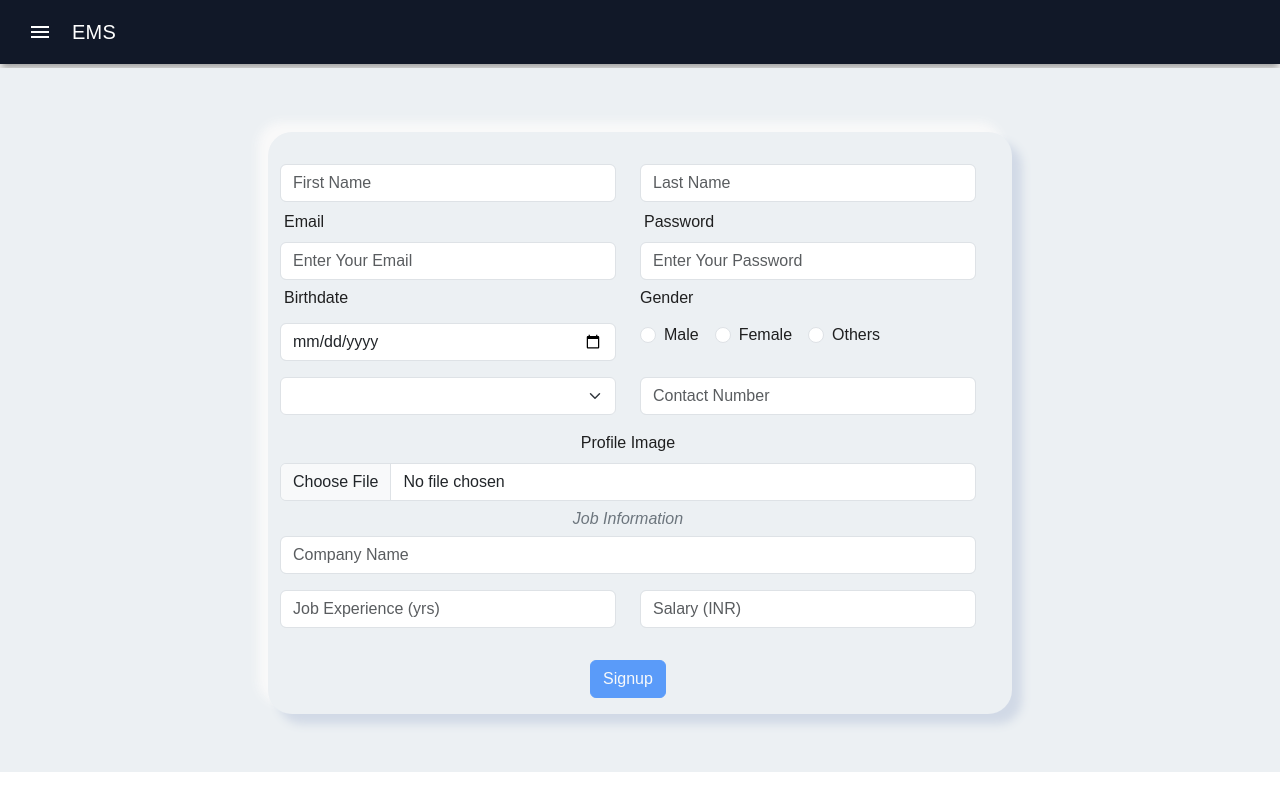
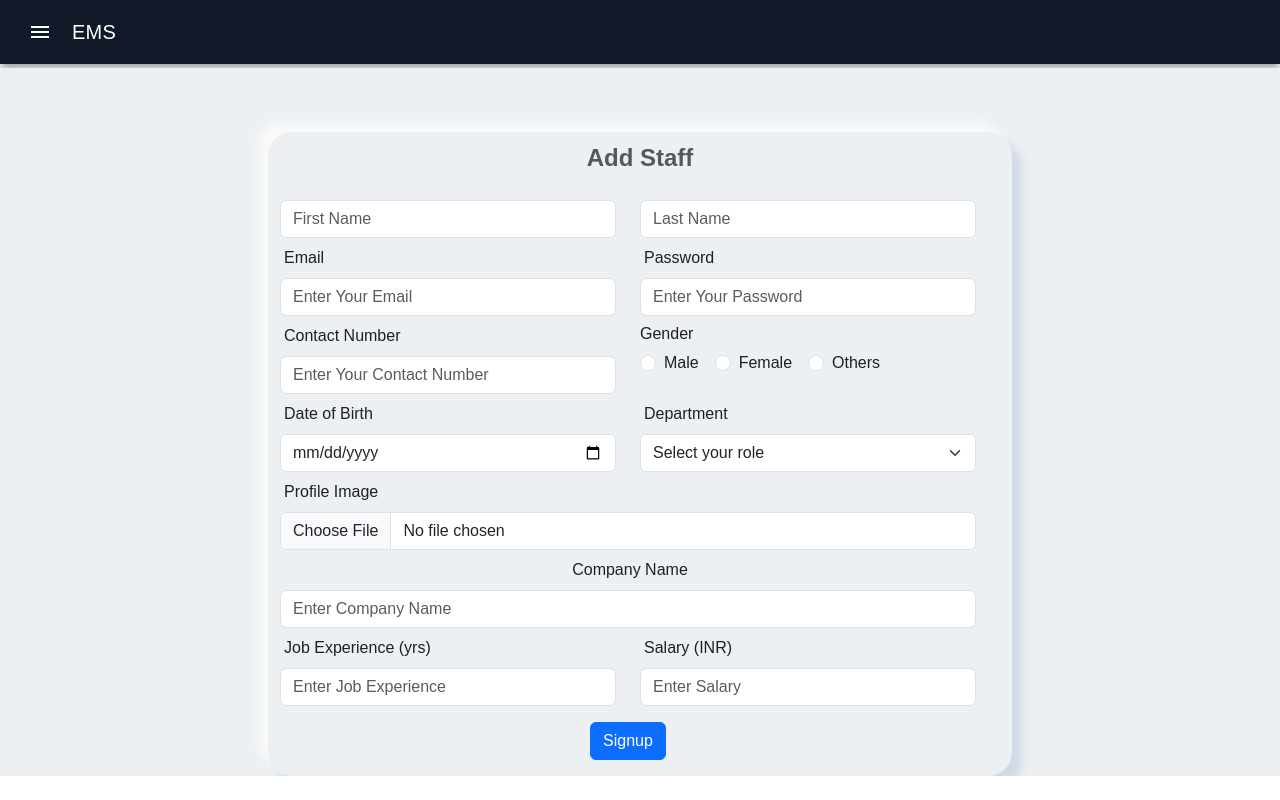
Before and after one commit to jayshree-1310/Employee_Management_system, an Angular app: page /add-staff in a window 1280 px wide. Built offline with nearby package versions, Linux system fonts and the light colour scheme.

Commit message:
employee post

```diff
--- a/src/app/Admin/add-staff/add-staff.component.html
+++ b/src/app/Admin/add-staff/add-staff.component.html
@@ -1,50 +1,32 @@
 <div class="container d-flex justify-content-center align-items-center mt-5">
   <div class="row box-area mt-md-3 col-md-8">
-    <div
-      class="text-center mt-2 text-muted mb-2"
-      style="font-weight: bold; font-size: 1.5em"
-    ></div>
+    <div class="text-center mt-2 text-muted mb-2" style="font-weight: bold; font-size: 1.5em">
+      Add Staff
+    </div>
     <!-- Modal -->
     <div class="row mt-3">
-      <form
-        [formGroup]="addStaffForm"
-        novalidate
-        class="mb-md-3"
-        (ngSubmit)="submitaddStaffForm()"
-      >
+      <form [formGroup]="addStaffForm" novalidate class="mb-md-3" (ngSubmit)="submitaddStaffForm()">
         <!-- FIRST AND LAST NAME -->
         <div class="row">
           <div class="col">
-            <input
-              type="text"
-              class="form-control"
-              formControlName="firstName"
-              placeholder="First Name"
-              [ngClass]="{'is-valid':(firstName.touched || firstName.dirty)&&!(firstName.errors?.['required'] || (firstName.errors?.['pattern'])),'is-invalid':((firstName.touched||firstName.dirty) && (firstName.errors?.['required'] || (firstName.errors?.['pattern'])))}"
-            />
-            @if ((firstName.touched || firstName.dirty) &&
-            firstName.errors?.['required']) {
-            <div class="invalid-feedback ps-1">*FirstName is Required.</div>
-            } @if (firstName.errors?.['pattern']&&(firstName.touched ||
-            firstName.dirty)) {
+            <input type="text" class="form-control" formControlName="firstName" id="firstName" name="firstName"
+              placeholder="First Name" autocomplete="given-name"
+              [ngClass]="{'is-valid': (firstName.touched || firstName.dirty) && !(firstName.errors?.['required'] || (firstName.errors?.['pattern'])), 'is-invalid': ((firstName.touched || firstName.dirty) && (firstName.errors?.['required'] || (firstName.errors?.['pattern'])))}" />
+            @if ((firstName.touched || firstName.dirty) && firstName.errors?.['required']) {
+            <div class="invalid-feedback ps-1">*First Name is Required.</div>
+            } @if (firstName.errors?.['pattern'] && (firstName.touched || firstName.dirty)) {
             <div class="invalid-feedback mb-1 ps-1 abc">
               *Only alphabets and spaces allowed
             </div>
             }
           </div>
           <div class="col">
-            <input
-              type="text"
-              class="form-control"
-              placeholder="Last Name"
-              formControlName="lastName"
-              [ngClass]="{'is-valid':(lastName.touched || lastName.dirty)&&!(lastName.errors?.['required'] || (lastName.errors?.['pattern'])),'is-invalid':((lastName.touched||lastName.dirty) && (lastName.errors?.['required'] || (lastName.errors?.['pattern'])))}"
-            />
-            @if ((lastName.touched || lastName.dirty) &&
-            lastName.errors?.['required']) {
-            <div class="invalid-feedback ps-1">*LastName is Required.</div>
-            } @if (lastName.errors?.['pattern']&&(lastName.touched ||
-            lastName.dirty)) {
+            <input type="text" class="form-control" placeholder="Last Name" formControlName="lastName" id="lastName"
+              name="lastName" autocomplete="family-name"
+              [ngClass]="{'is-valid': (lastName.touched || lastName.dirty) && !(lastName.errors?.['required'] || (lastName.errors?.['pattern'])), 'is-invalid': ((lastName.touched || lastName.dirty) && (lastName.errors?.['required'] || (lastName.errors?.['pattern'])))}" />
+            @if ((lastName.touched || lastName.dirty) && lastName.errors?.['required']) {
+            <div class="invalid-feedback ps-1">*Last Name is Required.</div>
+            } @if (lastName.errors?.['pattern'] && (lastName.touched || lastName.dirty)) {
             <div class="invalid-feedback mb-1 ps-1 abc">
               *Only alphabets and spaces allowed
             </div>
@@ -56,99 +38,57 @@
         <div class="row mt-2">
           <div class="col abc">
             <label for="email" class="form-label ps-1">Email</label>
-            <input
-              type="email"
-              class="form-control"
-              placeholder="Enter Your Email"
-              name="email"
-              id="email"
-              formControlName="email"
-              [ngClass]="{'is-valid':(id.touched || id.dirty)&&!(id.errors?.['required'] || (id.errors?.['pattern'])),'is-invalid':((id.touched||id.dirty) && (id.errors?.['required'] || (id.errors?.['pattern'])))}"
-            />
-            @if ((id.touched || id.dirty) && id.errors?.['required']) {
+            <input type="email" class="form-control" placeholder="Enter Your Email" name="email" id="email"
+              formControlName="email" autocomplete="email"
+              [ngClass]="{'is-valid': (email.touched || email.dirty) && !(email.errors?.['required'] || (email.errors?.['pattern'])), 'is-invalid': ((email.touched || email.dirty) && (email.errors?.['required'] || (email.errors?.['pattern'])))}" />
+            @if ((email.touched || email.dirty) && email.errors?.['required']) {
             <div class="invalid-feedback ps-1 abc">*Email is Required.</div>
-            } @if (id.errors?.['pattern']&&(id.touched || id.dirty)) {
+            } @if (email.errors?.['pattern'] && (email.touched || email.dirty)) {
             <div class="invalid-feedback mb-1 ps-1 abc">*Email is Invalid.</div>
             }
           </div>
           <div class="col abc">
             <label for="password" class="form-label ps-1">Password</label>
-            <input
-              type="password"
-              class="form-control"
-              placeholder="Enter Your Password"
-              id="password"
-              name="password"
-              formControlName="password"
-              [ngClass]="{'is-valid':(password.touched || password.dirty)&&!(password.errors?.['required'] || (password.errors?.['pattern'])),'is-invalid':((password.touched||password.dirty) && (password.errors?.['required'] || (password.errors?.['pattern'])))}"
-            />
-            @if ((password.touched || password.dirty) &&
-            password.errors?.['required']) {
+            <input type="password" class="form-control" placeholder="Enter Your Password" id="password"
+              name="password" formControlName="password" autocomplete="new-password"
+              [ngClass]="{'is-valid': (password.touched || password.dirty) && !(password.errors?.['required'] || (password.errors?.['pattern'])), 'is-invalid': ((password.touched || password.dirty) && (password.errors?.['required'] || (password.errors?.['pattern'])))}" />
+            @if ((password.touched || password.dirty) && password.errors?.['required']) {
             <div class="invalid-feedback ps-1 abc">*Password is Required.</div>
-            } @if (password.errors?.['pattern']&&(password.touched ||
-            password.dirty)) {
+            } @if (password.errors?.['pattern'] && (password.touched || password.dirty)) {
             <div class="invalid-feedback mb-1 ps-1 abc">
-              *Password must contain at least 8 characters,1 Uppercase,1
-              Lowercase,1 number,1 special characters.
+              *Password must contain at least 8 characters, 1 Uppercase, 1 Lowercase, 1 number, 1 special characters.
             </div>
             }
           </div>
         </div>
 
-        <div class="row mt-1">
+        <!-- Rest of the form fields go here -->
+        <!-- Rest of the form fields -->
+<!-- PERSONAL INFORMATION -->
+<div class="row mt-2">
   <div class="col abc">
-            <h6>
-              <label for="datepicker" class="form-label mt-1 ps-1"
-                >Birthdate</label
-              >
-            </h6>
-            <input
-              type="date"
-              class="form-control"
-              id="datepicker"
-              formControlName="dateOfBirth"
-              [ngClass]="{'is-valid':(dob.touched || dob.dirty)&&!(dob.errors?.['required'] ),'is-invalid':((dob.touched||dob.dirty) && (dob.errors?.['required'] ))}"
-            />
-            @if ((dob.touched || dob.dirty) && dob.errors?.['required']) {
-            <div class="invalid-feedback ps-1 abc">*BirthDate is Required.</div>
+    <label for="contact" class="form-label ps-1">Contact Number</label>
+    <input type="text" class="form-control" placeholder="Enter Your Contact Number" name="contact" id="contact"
+      formControlName="contact" autocomplete="tel"
+      [ngClass]="{'is-valid': (contact.touched || contact.dirty) && !(contact.errors?.['required'] || (contact.errors?.['pattern'])), 'is-invalid': ((contact.touched || contact.dirty) && (contact.errors?.['required'] || (contact.errors?.['pattern'])))}" />
+    @if ((contact.touched || contact.dirty) && contact.errors?.['required']) {
+    <div class="invalid-feedback ps-1 abc">*Contact Number is Required.</div>
+    } @if (contact.errors?.['pattern'] && (contact.touched || contact.dirty)) {
+    <div class="invalid-feedback mb-1 ps-1 abc">*Number is Invalid.</div>
     }
   </div>
   <div class="col abc">
-            <div class="row mb-2 mt-1">
     <h6>Gender</h6>
-            </div>
-
-            <div class="row">
-              <div class="col">
     <div class="form-check form-check-inline">
-                  <input
-                    class="form-check-input"
-                    type="radio"
-                    name="gender"
-                    id="male"
-                    value="m"
-                    formControlName="gender"
-                  />
-                  <label class="form-label" for="male">Male</label>
+      <input class="form-check-input" type="radio" name="gender" id="male" value="m" formControlName="gender" />
+      <label class="form-check-label" for="male">Male</label>
     </div>
     <div class="form-check form-check-inline">
-                  <input
-                    class="form-check-input"
-                    type="radio"
-                    name="gender"
-                    id="female"
-                    value="f"
-                  />
-                  <label class="form-label" for="female">Female</label>
+      <input class="form-check-input" type="radio" name="gender" id="female" value="f" formControlName="gender" />
+      <label class="form-check-label" for="female">Female</label>
     </div>
     <div class="form-check form-check-inline">
-                  <input
-                    class="form-check-input"
-                    type="radio"
-                    name="gender"
-                    id="others"
-                    value="o"
-                  />
+      <input class="form-check-input" type="radio" name="gender" id="others" value="o" formControlName="gender" />
       <label class="form-check-label" for="others">Others</label>
     </div>
     @if (gender.touched && gender.errors?.['required']) {
@@ -158,112 +98,68 @@
     }
   </div>
 </div>
-          </div>
-        </div>
 
-        <div class="row mt-3">
-          <div class="col">
-            <select
-              class="form-select"
-              formControlName="department"
-              [ngClass]="{'is-valid':(department.touched || department.dirty)&&!(department.errors?.['required'] ),'is-invalid':((department.touched||department.dirty) && (department.errors?.['required'] ))}"
-            >
-              <option value="default" selected hidden>Select your role</option>
-              @for (item of roleOptions; track $index) {
-              <option value="{{ $index }}">
-                {{ item | titlecase }}
-              </option>
-              }
-            </select>
-            @if ((department.touched || department.dirty) &&
-            department.errors?.['required']) {
-            <div class="invalid-feedback ps-1 abc">
-              *Department is Required.
-            </div>
+<div class="row mt-2">
+  <div class="col abc">
+    <label for="dateOfBirth" class="form-label ps-1">Date of Birth</label>
+    <input type="date" class="form-control" id="dateOfBirth" name="dateOfBirth" formControlName="dateOfBirth"
+      autocomplete="bday"
+      [ngClass]="{'is-valid': (dob.touched || dob.dirty) && !(dob.errors?.['required']), 'is-invalid': ((dob.touched || dob.dirty) && (dob.errors?.['required']))}" />
+    @if ((dob.touched || dob.dirty) && dob.errors?.['required']) {
+    <div class="invalid-feedback ps-1 abc">*Date of Birth is Required.</div>
     }
   </div>
-          <div class="col">
-            <input
-              type="number"
-              class="form-control"
-              placeholder="Contact Number"
-              formControlName="contact"
-              [ngClass]="{'is-valid':(contact.touched || contact.dirty)&&!(contact.errors?.['required'] || (contact.errors?.['pattern'])),'is-invalid':((contact.touched||id.dirty) && (contact.errors?.['required'] || (contact.errors?.['pattern'])))}"
-            />
-            @if ((contact.touched || contact.dirty) &&
-            contact.errors?.['required']) {
-            <div class="invalid-feedback ps-1 abc">
-              *Contact Number is Required.
-            </div>
-            } @if (contact.errors?.['pattern']&&(contact.touched ||
-            contact.dirty)) {
-            <div class="invalid-feedback mb-1 ps-1 abc">
-              *Number is Invalid.
-            </div>
+  <div class="col abc">
+    <label for="department" class="form-label ps-1">Department</label>
+    <select class="form-select" formControlName="department" id="department"
+      [ngClass]="{'is-valid': (department.touched || department.dirty) && !(department.errors?.['required']), 'is-invalid': ((department.touched || department.dirty) && (department.errors?.['required']))}" autocomplete="organization">
+      <option value="default" selected hidden>Select your role</option>
+      <option *ngFor="let role of roleOptions">{{ role }}</option>
+    </select>
+    @if ((department.touched || department.dirty) && department.errors?.['required']) {
+    <div class="invalid-feedback ps-1 abc">*Department is Required.</div>
     }
   </div>
 </div>
 
-        <div class="row mt-3">
-          <div class="col">
-            <label for="profile" class="form-label">Profile Image</label>
-            <input
-              type="file"
-              class="form-control"
-              id="profile"
-              formControlName="image"
-              [ngClass]="{'is-valid':(image.touched || image.dirty)&&!(image.errors?.['required'] ),'is-invalid':((image.touched||image.dirty) && (image.errors?.['required'] ))}"
-            />
-          </div>
+<div class="row mt-2">
+  <div class="col abc">
+    <label for="image" class="form-label ps-1">Profile Image</label>
+    <input type="file" class="form-control" id="image" formControlName="image"
+      [ngClass]="{'is-valid': (image.touched || image.dirty) && !(image.errors?.['required']), 'is-invalid': ((image.touched || image.dirty) && (image.errors?.['required']))}" />
     @if ((image.touched || image.dirty) && image.errors?.['required']) {
     <div class="invalid-feedback ps-1 mb-1 abc">*Image is Required.</div>
     }
   </div>
+</div>
 
 <!-- JOB INFORMATION -->
 <div class="row mt-2">
-          <div class="col form-heading">
-            <h6 class="text-secondary fst-italic">Job Information</h6>
+  <div class="col">
+    <label for="company" class="form-label ps-1">Company Name</label>
+    <input type="text" class="form-control" placeholder="Enter Company Name" formControlName="company"
+      autocomplete="organization" />
   </div>
 </div>
 
-        <div class="row">
-          <div class="col">
-            <input
-              type="text"
-              class="form-control"
-              placeholder="Company Name"
-              formControlName="company"
-            />
+<div class="row mt-2">
+  <div class="col abc">
+    <label for="experience" class="form-label ps-1">Job Experience (yrs)</label>
+    <input type="number" class="form-control" placeholder="Enter Job Experience" formControlName="experience" />
+  </div>
+  <div class="col abc">
+    <label for="salary" class="form-label ps-1">Salary (INR)</label>
+    <input type="number" class="form-control" placeholder="Enter Salary" formControlName="salary" />
   </div>
 </div>
 
+
         <div class="row mt-3">
-          <div class="col">
-            <input
-              type="number"
-              class="form-control"
-              placeholder="Job Experience (yrs)"
-              formControlName="experience"
-            />
-          </div>
-          <div class="col">
-            <input
-              type="number"
-              class="form-control"
-              placeholder="Salary (INR)"
-              formControlName="salary"
-            />
+          <div class="col text-center">
+            <button type="submit" class="btn btn-primary">Signup</button>
           </div>
         </div>
       </form>
     </div>
-    <div class="row mt-3 mb-3">
-      <div class="col text-center">
-        <button type="submit" class="btn btn-primary" disabled="true">
-          Signup
-        </button>
   </div>
 </div>
-  </div>
-</div>
--- a/src/app/Admin/add-staff/add-staff.component.ts
+++ b/src/app/Admin/add-staff/add-staff.component.ts
@@ -1,4 +1,5 @@
-import { NgClass, TitleCasePipe } from '@angular/common';
+import { CommonModule, NgClass, TitleCasePipe } from '@angular/common';
+import { HttpClient, HttpClientModule } from '@angular/common/http';
 import { Component } from '@angular/core';
 import {
   FormGroup,
@@ -10,7 +11,7 @@ import {
 @Component({
   selector: 'app-add-staff',
   standalone: true,
-  imports: [NgClass, TitleCasePipe, ReactiveFormsModule],
+  imports: [NgClass, TitleCasePipe, ReactiveFormsModule,HttpClientModule,CommonModule],
   templateUrl: './add-staff.component.html',
   styleUrl: './add-staff.component.css',
 })
@@ -23,6 +24,7 @@ export class AddStaffComponent {
     'Cloud',
   ];
 
+  constructor(private http: HttpClient) {}
   addStaffForm = new FormGroup({
     email: new FormControl('', [
       Validators.required,
@@ -58,7 +60,7 @@ export class AddStaffComponent {
     experience: new FormControl(''),
     salary: new FormControl(''),
   });
-  get id(): FormControl {
+  get email(): FormControl {
     return this.addStaffForm.get('email') as FormControl;
   }
   get password(): FormControl {
@@ -94,5 +96,25 @@ export class AddStaffComponent {
   get salary(): FormControl {
     return this.addStaffForm.get('salary') as FormControl;
   }
-  submitaddStaffForm() {}
+  submitaddStaffForm() {
+    if (this.addStaffForm.valid) {
+      this.http.post<any>('http://localhost:8080/api/employees', this.addStaffForm.value)
+        .subscribe(
+          response => {
+            console.log('Employee added successfully:', response);
+            // Reset the form after successful addition
+            this.addStaffForm.reset();
+          },
+          error => {
+            console.error('Error adding employee:', error);
+            // Handle error
+          }
+        );
+    } else {
+      // Form is invalid, mark all fields as touched to display validation messages
+      Object.values(this.addStaffForm.controls).forEach(control => {
+        control.markAsTouched();
+      });
+    }
+  }
 }
```
Lines whose indentation alone changed are shown as unchanged.
